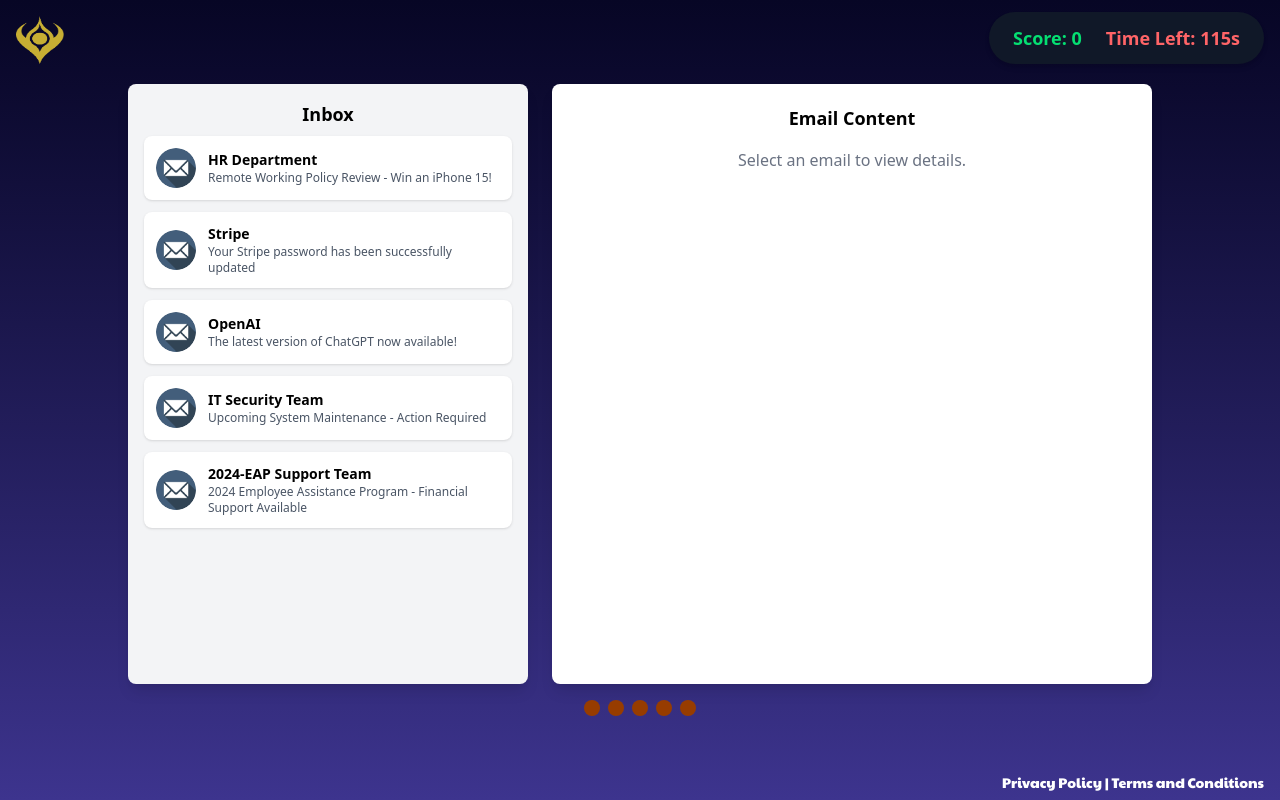
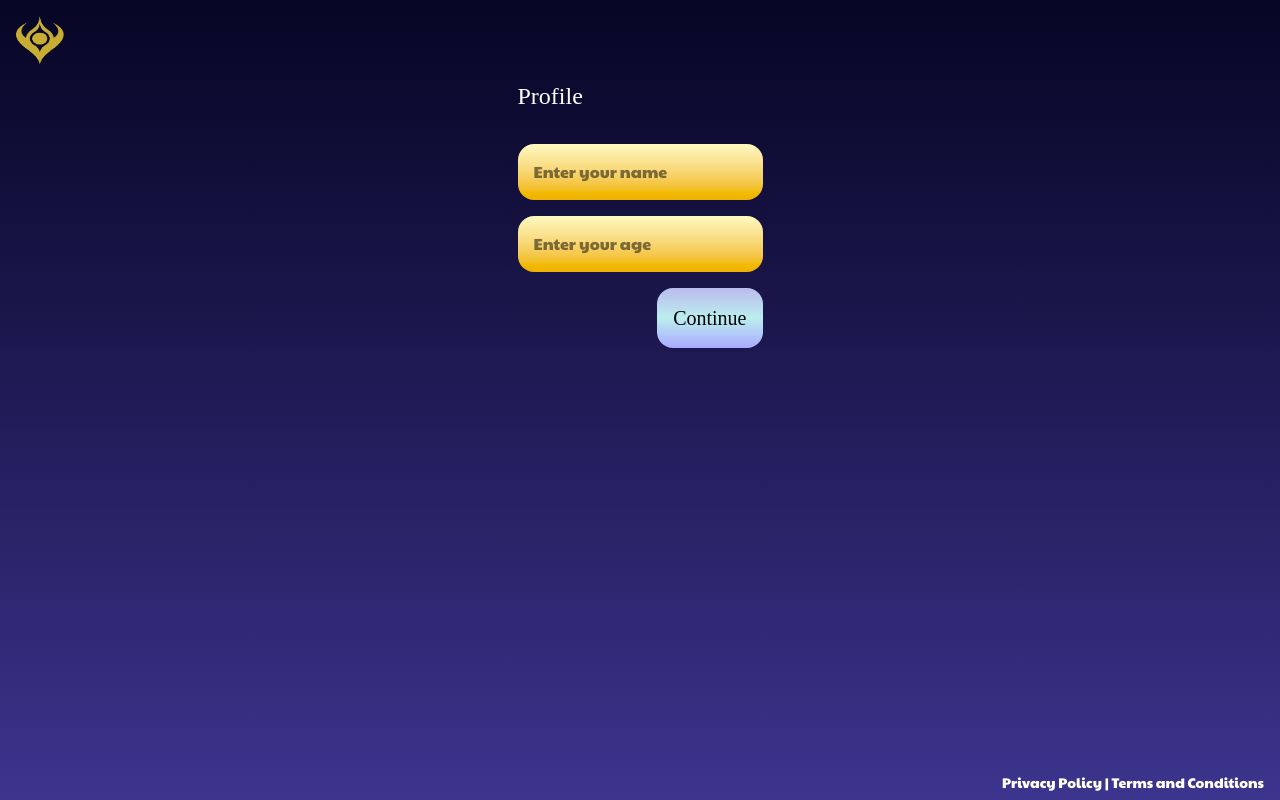
Before and after one commit to skndash96/prgy-idfc-4, a React (Vite) app: page /game/1 in a window 1280 px wide. Built offline with nearby package versions, Linux system fonts and the light colour scheme; a web font is replaced by a local one.

Commit message:
profile page

```diff
--- a/src/App.jsx
+++ b/src/App.jsx
@@ -10,17 +10,26 @@
 import Level5 from "./pages/Level5";
 import Level6 from "./pages/Level6";
 import ThankYou from "./pages/Thankyou";
-import { ProfileProvider } from "./hooks/useProfile"
+import { ProfileProvider } from "./hooks/useProfile";
+import ProfilePage from "./pages/Profile";
+import { useProfile } from "./hooks/useProfile"
+import PrivacyTerms from "./pages/PrivacyTerms";
 
-const App = () => {
+const CustomRouter = () => {
+  const { profile } = useProfile()
+
   return (
-    <ProfileProvider>
-      <div className="min-h-screen flex flex-col bg-gradient-to-b from-[#070625] via-40% to-[#3D348E] text-white">
-        <Header />
-        <div className="grow flex flex-col h-full">
     <Router>
       <Routes>
         <Route path="/" element={<Home />} />
+        <Route path="/privacy" element={<PrivacyTerms />} />
+
+        {!profile ? (
+          <>
+            <Route path="*" element={<ProfilePage />} />
+          </>
+        ) : (
+          <>
             <Route path="/levels" element={<LevelSelection />} />
             <Route path="/game/1" element={<Level1 />} />
             <Route path="/game/2" element={<Level2 />} />
@@ -29,8 +38,20 @@
             <Route path="/game/5" element={<Level5 />} />
             <Route path="/game/6" element={<Level6 />} />
             <Route path="/thankyou" element={<ThankYou />} />
+          </>
+        )}
       </Routes>
     </Router>
+  )
+}
+
+const App = () => {
+  return (
+    <ProfileProvider>
+      <div className="min-h-screen flex flex-col bg-gradient-to-b from-[#070625] via-40% to-[#3D348E] text-white">
+        <Header />
+        <div className="grow flex flex-col h-full">
+          <CustomRouter />
         </div>
         <Footer />
       </div>
--- a/src/components/Footer.tsx
+++ b/src/components/Footer.tsx
@@ -1,9 +1,9 @@
 export default function Footer() {
   return (
     <footer className="flex justify-end mr-4">
-      <p className="mb-2 text-sm text-white font-light font-paytone">
+      <a href="/privacy" className="mb-2 text-sm text-white font-light font-paytone">
         Privacy Policy | Terms and Conditions
-      </p>
+      </a>
     </footer>
   );
 }
--- a/src/hooks/useProfile.tsx
+++ b/src/hooks/useProfile.tsx
@@ -15,7 +15,8 @@
 const ProfileContext = createContext<{
   profile: Profile | null,
   fetchProfile: () => void,
-  addScore: (levelId: number, score: number, timeElapsed: number) => void
+  addScore: (levelId: number, score: number, timeElapsed: number) => void,
+  updateProfile: (data: Omit<Profile, 'stats'>) => void
 } | undefined>(undefined)
 
 export const useProfile = () => {
@@ -36,12 +37,15 @@
   const [profile, setProfile] = useState<Profile | null>(null);
 
   const fetchProfile = () => {
-    const defaultProfile = { name: "John Doe", age: 30, stats: {} } as Profile;
+    const data = localStorage.getItem("profile")
+    if (data) setProfile(JSON.parse(data))
+  }
 
-    const data = localStorage.getItem("profile")
-    if (!data) localStorage.setItem("profile", JSON.stringify(defaultProfile))
-
-    setProfile(data ? JSON.parse(data) : defaultProfile)
+  const updateProfile = (prof: Omit<Profile, 'stats'>) => {
+    localStorage.setItem("profile", JSON.stringify({
+      stats: profile?.stats || [],
+      ...prof,
+    } as Profile))
   }
 
   const addScore = (id: number, score: number, timeElapsed: number) => {
@@ -64,9 +68,10 @@
     <ProfileContext.Provider value={{
       profile,
       addScore,
-      fetchProfile
+      fetchProfile,
+      updateProfile
     }}>
-      {profile && children}
+      {children}
     </ProfileContext.Provider>
   )
 };
--- a/src/pages/Levels.jsx
+++ b/src/pages/Levels.jsx
@@ -47,7 +47,7 @@
   const [levels, setLevels] = useState(initialLevels);
 
   return (
-    <div className="text-center">
+    <div className="pb-12 text-center">
       <h1 className="text-5xl font-saira pt-2 text-center text-transparent bg-clip-text bg-[linear-gradient(to_bottom,#A2FEFE_0%,#D5F6FA_40%,#DDF5F9_60%,#E9DBFC_80%,#ADC3FC_100%)] drop-shadow-[-15px_4px_8px_#6B1868] font-bold">
         Select Your Challenge!
       </h1>
--- a/src/pages/PrivacyTerms.jsx
+++ b/src/pages/PrivacyTerms.jsx
@@ -1,9 +1,7 @@
 import { useNavigate } from "react-router-dom";
 import React from "react";
 
-const PrivacyTerms = ({ type }) => {
-  const navigate = useNavigate();
-
+const PrivacyTerms = () => {
   const content = {
     privacy: {
       title: "Privacy Policy",
@@ -17,16 +15,14 @@
 
   return (
     <div className="text-center flex flex-col items-center justify-around gap-y-8">
-      <h1 className="text-6xl font-bold font-paytone">{content[type].title}</h1>
-      <p className="text-xl font-paytone mt-4 w-3/4 bg-gradient-to-b from-yellow-100 to-yellow-500 p-6 rounded-lg shadow-md">
-        {content[type].text}
+      <h1 className="text-3xl font-bold font-paytone">{content.terms.title}</h1>
+      <p className="text-black font-paytone mt-4 w-3/4 bg-gradient-to-b from-yellow-100 to-yellow-500 p-6 rounded-lg shadow-md">
+        {content.terms.text}
       </p>
-      <button
-        className="bg-blue-500 text-white px-4 py-2 rounded cursor-pointer font-paytone"
-        onClick={() => navigate("/levels")}
-      >
-        Back to Levels
-      </button>
+      <h1 className="text-3xl font-bold font-paytone">{content.privacy.title}</h1>
+      <p className="text-black font-paytone mt-4 w-3/4 bg-gradient-to-b from-yellow-100 to-yellow-500 p-6 rounded-lg shadow-md">
+        {content.privacy.text}
+      </p>
     </div>
   );
 };
--- /dev/null
+++ b/src/pages/Profile.tsx
@@ -0,0 +1,50 @@
+import { FormEvent } from "react"
+import { useProfile } from "../hooks/useProfile"
+
+export default function ProfilePage() {
+  const { profile, updateProfile } = useProfile()
+
+  const handleSubmit = (e: FormEvent<HTMLFormElement>) => {
+    e.preventDefault()
+
+    const formData = new FormData(e.currentTarget)
+
+    const name = formData.get('name') as string
+    const age = formData.get('age') as string
+
+    updateProfile({
+      name,
+      age: Number(age)
+    })
+
+    window.location.reload()
+  }
+
+  return (
+    <div className="p-4 max-w-2xl mx-auto">
+      <h1 className="text-2xl font-saira">
+        Profile
+      </h1>
+
+      <form className="mt-8 flex flex-col gap-4" onSubmit={handleSubmit}>
+        <input
+          name="name"
+          className="font-paytone rounded-2xl p-4 bg-gradient-to-b from-yellow-100 to-yellow-500 text-black"
+          defaultValue={profile?.name || ""}
+          placeholder="Enter your name"
+          type="text"
+        />
+        <input
+          name="age"
+          className="font-paytone rounded-2xl p-4 bg-gradient-to-b from-yellow-100 to-yellow-500 text-black"
+          defaultValue={profile?.age || ""}
+          placeholder="Enter your age"
+          type="number"
+        />
+        <button className="p-4 hover:cursor-pointer w-fit ml-auto rounded-2xl bg-[linear-gradient(to_bottom,#bbe,#bee,#aaf)] text-black font-saira text-xl">
+          {profile ? "Update" : "Continue"}
+        </button>
+      </form>
+    </div>
+  )
+}
```
Lines whose indentation alone changed are shown as unchanged.
